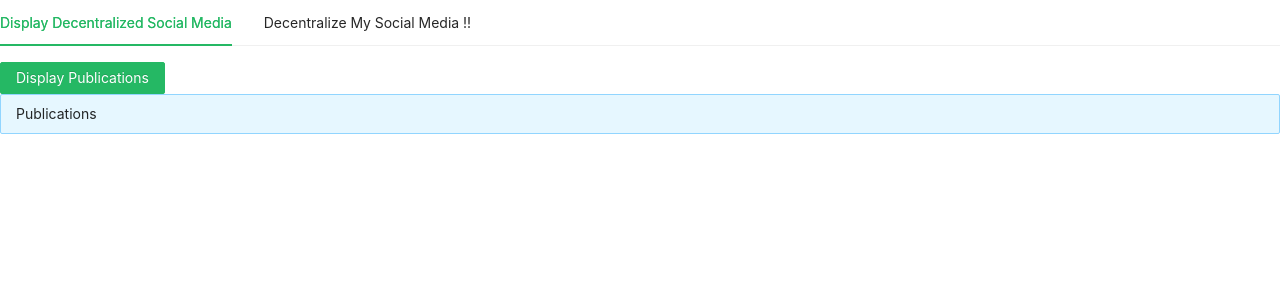
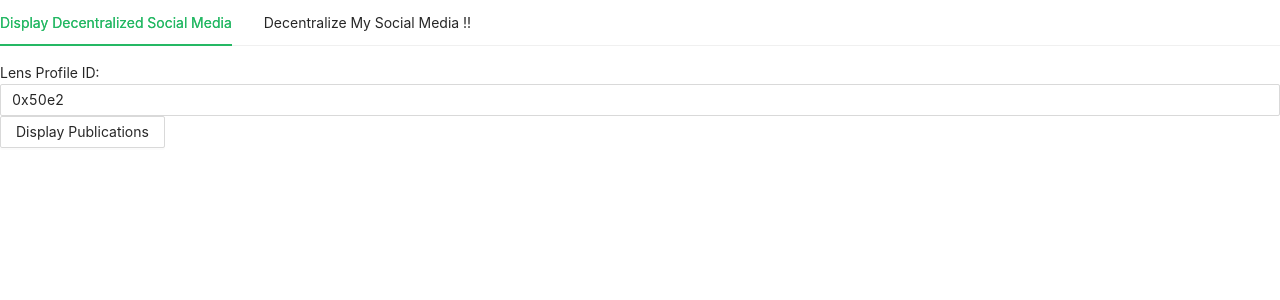
Before and after one commit to ethdegen/hackathon-2022-11-ethsf, a React (Create React App) app in the folder frontend/: page / in a window 1280 px wide. Shown: the top 300 px of the page. Built offline with nearby package versions, Linux system fonts and the light colour scheme.

Commit message:
publication display

```diff
--- a/frontend/src/components/lens/PublicationsDisplay.tsx
+++ b/frontend/src/components/lens/PublicationsDisplay.tsx
@@ -1,25 +1,77 @@
-import { Alert, Button } from "antd";
+import { Button, Input, Layout, Menu, MenuProps } from "antd";
+import { Content } from "antd/lib/layout/layout";
+import Sider from "antd/lib/layout/Sider";
 import { useCallback, useState } from "react";
+import { MetadataOutput, PaginatedPublicationResult } from "./helpers/graphql/generated";
 import { getPublications } from "./helpers/publications/get-publications";
 
 export const PublicationsDisplay = () => {
-    const [content, setContent] = useState<string | null>(null);
+    const [lensProfileId, setLensProfileId] = useState<string | undefined>("0x50e2");
+    const [content, setContent] = useState<PaginatedPublicationResult | undefined>();
+    const [active, setActive] = useState<MetadataOutput | undefined>();
 
-    const post = useCallback(async () => {
-        try {
-            const publications = await getPublications("0x50e2");
-            setContent(JSON.stringify(publications));
-        } catch (e) {
-            setContent(`Not OK: ${e}`);
+    const display = useCallback(async () => {
+        if (lensProfileId) {
+            setContent(await getPublications(lensProfileId));
         }
-    }, []);
+    }, [lensProfileId]);
+
+    type MenuItem = Required<MenuProps>["items"][number];
+
+    function getItem(
+        label: React.ReactNode,
+        key: React.Key,
+        onClick: (info: {
+            key: string;
+            keyPath: string[];
+            domEvent: React.MouseEvent<HTMLElement> | React.KeyboardEvent<HTMLElement>;
+        }) => void
+    ): MenuItem {
+        return {
+            key,
+            label,
+            onClick,
+        } as MenuItem;
+    }
+
+    const items: MenuProps["items"] = content?.items.map((item, i) =>
+        getItem(item.metadata.name, item.id, (item) => {
+            setActive(content.items.find((i) => i.id == item.key)?.metadata);
+        })
+    );
 
     return (
         <>
-            <Button type="primary" onClick={post}>
-                Display Publications
-            </Button>
-            <Alert message="Publications" description={content} />
+            Lens Profile ID:
+            <Input
+                value={lensProfileId}
+                onChange={(e) => {
+                    setLensProfileId(e.target.value);
+                    setContent(undefined);
+                }}
+            />
+            {content === undefined && <Button onClick={display}>Display Publications</Button>}
+            {content !== undefined && (
+                <Layout style={{ flexDirection: "row" }}>
+                    <Sider width={200}>
+                        <Menu mode="inline" style={{ height: "100%", borderRight: 0 }} theme="dark" items={items} />
+                    </Sider>
+                    {active && (
+                        <Content
+                            style={{
+                                padding: 24,
+                                margin: 0,
+                                minHeight: 280,
+                            }}
+                        >
+                            {active.content && <span>{active.content}</span>}
+                            {active.media[0]?.original.url && (
+                                <iframe width={"100%"} height={"100%"} src={active.media[0].original.url} />
+                            )}
+                        </Content>
+                    )}
+                </Layout>
+            )}
         </>
     );
 };
--- a/frontend/src/components/lens/helpers/publications/get-publications.ts
+++ b/frontend/src/components/lens/helpers/publications/get-publications.ts
@@ -1,5 +1,10 @@
 import { apolloClient } from "../apollo-client";
-import { PublicationsDocument, PublicationsQueryRequest, PublicationTypes } from "../graphql/generated";
+import {
+    PaginatedPublicationResult,
+    PublicationsDocument,
+    PublicationsQueryRequest,
+    PublicationTypes,
+} from "../graphql/generated";
 
 const getPublicationsRequest = async (request: PublicationsQueryRequest) => {
     const result = await apolloClient.query({
@@ -9,7 +14,7 @@
         },
     });
 
-    return result.data.publications;
+    return result.data.publications as PaginatedPublicationResult;
 };
 
 export const getPublications = async (profileId: string) => {
```
